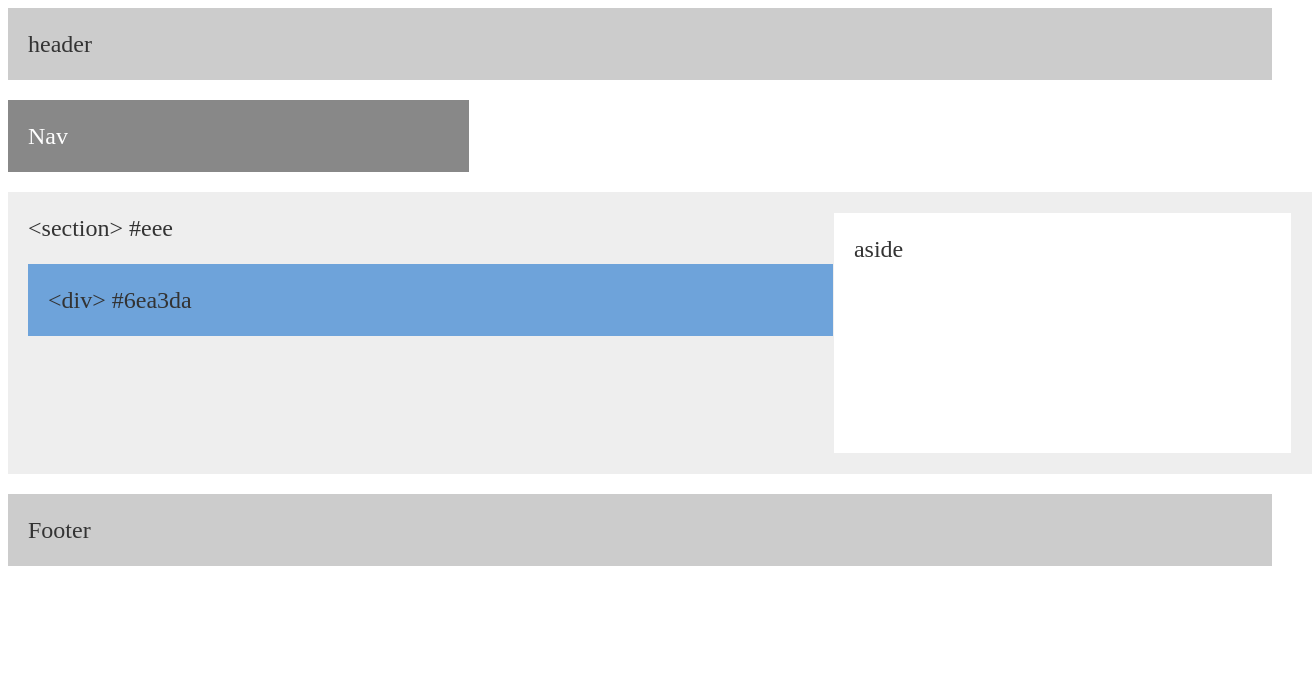
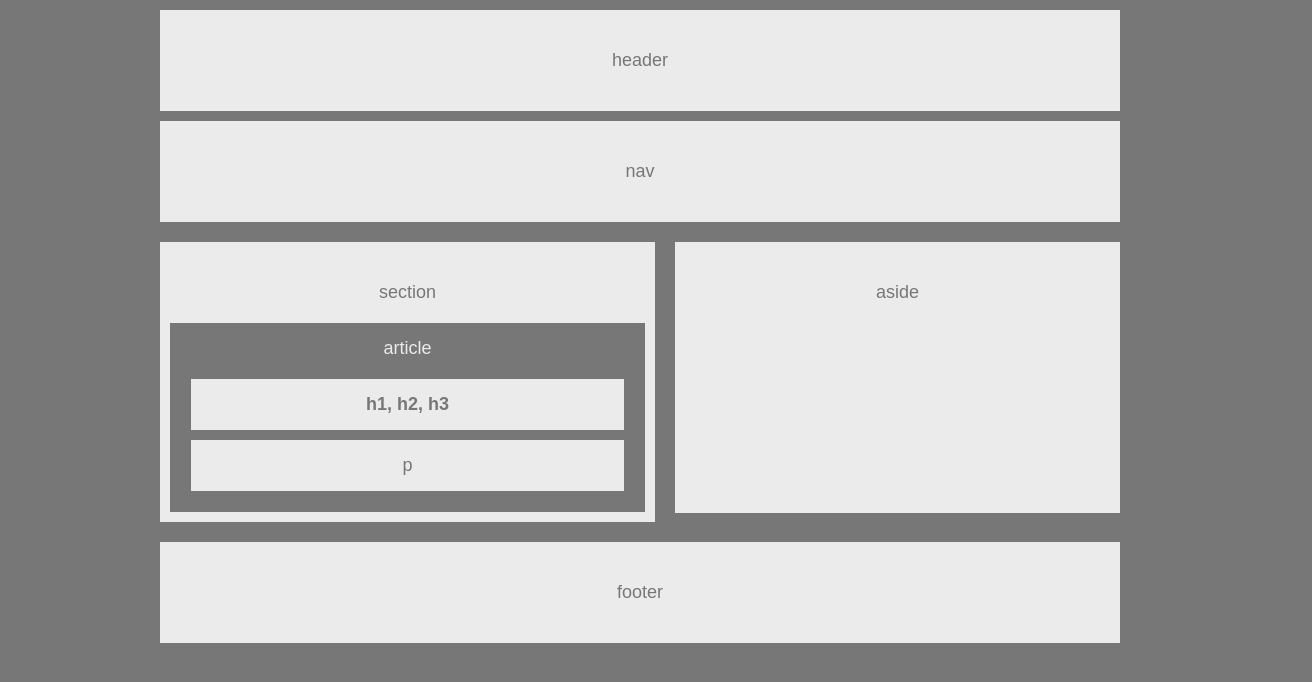
Before and after one commit to jirayus1991/HW-Wireframe, a plain HTML site: page index.html in a window 1280 px wide. Shown: the whole page, 1312 px wide, since content can reach past the window. Drawn offline with Linux system fonts and the light colour scheme.

Commit message:
second change

```diff
--- a/index.html
+++ b/index.html
@@ -1,36 +1,36 @@
 <!DOCTYPE html>
-<html lang="en-us">
+<html>
 
 <head>
-  <meta charset="UTF-8">
-  <title>Floats</title>
-  <link rel="stylesheet" type="text/css" href="style.css">
+	<title> Jirayus Wireframe</title>
+       <!-- Link to external CSS -->
+	<link href="reset.css" rel="stylesheet">
+	<link href="style.css" rel="stylesheet">
 </head>
+<header>header</header>
+<body>
+     <nav>nav</nav>
+    <div>
+		<section>section
 
-<body>
+			<article> article
 
-  <header>
-    header
-  </header>
+				<div class="div1">
+					<h1>h1,</h1>
+					<h2>h2,</h2>
+					<h3>h3</h3>
+                </div>
+				<p>p</p>
 
-  <section id="middle">
-    Nav
-  </section>
+			</article>
 
-  <section id="full">
-    <aside>
-      aside
-    </aside>
-    &lt;section&gt; #eee
-    <div id="division">
-      &lt;div&gt; #6ea3da
+		</section>
+		<aside>aside</aside>
     </div>
-  </section>
 
-  <footer>
-    <lt>Footer</gt>
-  </footer>
+	<footer class="clear">footer</footer>
 
 </body>
 
+
 </html>
--- a/style.css
+++ b/style.css
@@ -1,79 +1,93 @@
-{
-    box-sizing: border-box;
+body {
+    width: 960px;
+    background-color: #777;
+    color: #ebebeb;
+    margin: auto;
+    font-size: 18px;
+    font-family: 'Arial', 'Helvetica Neue', Helvetica, sans-serif;
+  }
+
+  header {
+    background-color: #ebebeb;
+    color: #777;
+    padding: 40px;
+    margin-bottom: : 10px;
+    margin-top: 10px;
     text-align: center;
   }
 
-  body {
-    font-size: 24px;
-    line-height: 32px;
-    color: #333;
+  nav {
+    background-color: #ebebeb;
+    color: #777;
+    padding: 40px;
+    margin-bottom: : 20px;
+    margin-top: 10px;
+    text-align: center;
   }
 
-  header {
-    padding: 20px;
-    margin-bottom: 20px;
-    color: #333;
-    background: #ccc;
+  footer {
+    background-color: #ebebeb;
+    color: #777;
+    padding: 40px;
+    margin-top: 20px;
+    text-align: center;
   }
 
   section {
-    padding: 20px;
+    background-color: #ebebeb;
+    text-align: center;
+    width: 495px;
+    color: #777;
+    float: left;
+    padding-top: 40px;
+    margin-top: 20px;
+    margin-right: 20px;
     margin-bottom: 20px;
-    background: #ccc;
-  }
-
-  #middle {
-    float: left;
-    width: 33.3%;
-    color: #fff;
-    background: #888;
-  }
-
-  #full {
-    width: 100%;
-    overflow: auto;
-    clear: both;
-    background: #eee;
-  }
-
-  #division {
-    padding: 20px;
-    margin-top: 20px;
-    background: #6ea3da;
   }
 
   aside {
-    float: right;
-    width: 33%;
-    height: 200px;
-    padding: 20px;
-    margin-left: 30px;
-    background: #fff;
-    border: 1px solid #eee;
+    background-color: #ebebeb;
+    color: #777;
+    width: 445px;
+    text-align: center;
+    padding-top: 40px;
+      padding-bottom: 210px;
+    float: left;
+    margin-top: 20px;
+    margin-bottom: 20px;
+    height: auto;
   }
 
-  footer {
-    padding: 20px;
-    clear: both;
-    background: #ccc;
+  article {
+    color: #ebebeb;
+    background-color: #777;
+    padding: 15px 1px 1px 1px;
+    margin: 20px 10px 10px 10px;
   }
 
+  h1, h2, h3 {
+    display: inline;
+    font-size: 18px;
+    font-family: 'Arial', 'Helvetica Neue', Helvetica, sans-serif;
+  }
 
+  p {
+    font-size: 18px;
+    font-family: 'Arial', 'Helvetica Neue', Helvetica, sans-serif;
+    padding: 15px;
+    margin: 10px 20px 20px 20px;
+    background-color: #ebebeb;
+    color: #777;
+  }
 
-
-Body
-     * font-family: 'Arial', 'Helvetica Neue', Helvetica, sans-serif;
-     * color: '#777'
-     * background: '#777'
-     * width: '960px'
-     * font-size: '18px'
-   * Header, Nav, Section, Aside, and Footer
-     * background: '#ebebeb'
-   * Article
-     * color: '#ebebeb',
-     * background: '#777'
-   * h1 and p
-     * color: '#777',
-     * background: '#ebebeb'
-3. The widths of each section should be:
-   * section: 495px
+  .div1 {
+    background-color: #ebebeb;
+    color: #777;
+    padding: 15px;
+    margin: 20px 20px 10px 20px;
+    text-align: center;
+  }
+  .clear {
+    clear: both;
+    overflow: auto;
+  }
```
